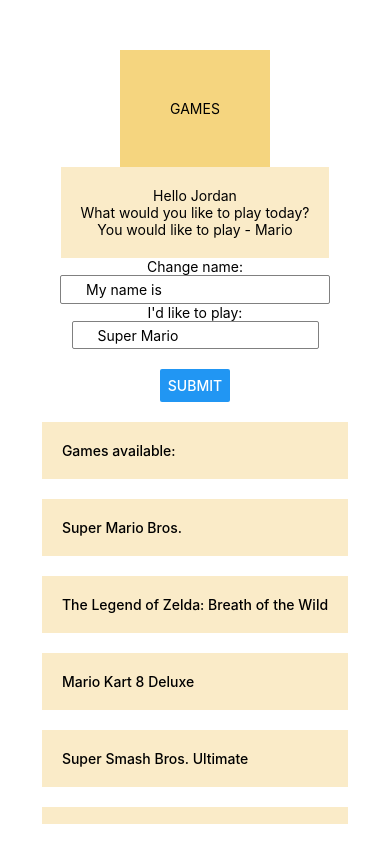
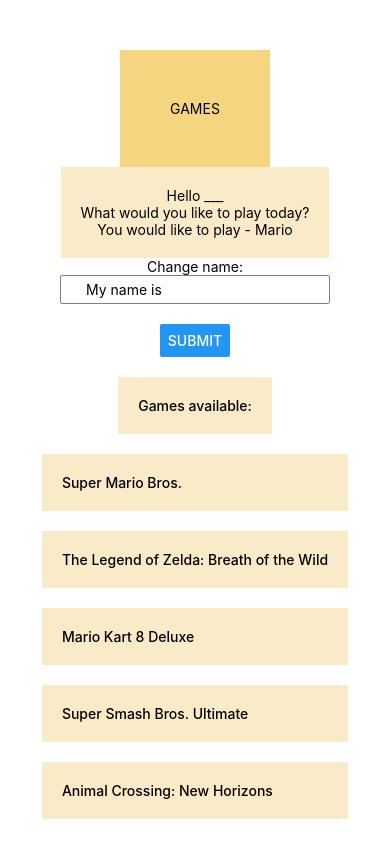
Before and after one commit to Jord000/What-are-you-playing, a React Native app: screen / in a window 390 px wide. Built offline with nearby package versions, Linux system fonts and the light colour scheme.

Commit message:
more functions for choosing a game. error present

```diff
--- a/src/App.tsx
+++ b/src/App.tsx
@@ -1,15 +1,25 @@
-import { StatusBar } from 'expo-status-bar';
-import { registerRootComponent } from 'expo';
-import React, { useState } from 'react'
-import { StyleSheet, Text, View, Button, TextInput, ScrollView,} from 'react-native'
+import { StatusBar } from 'expo-status-bar'
+import { registerRootComponent } from 'expo'
+import React, { useRef, useState } from 'react'
+import {
+  StyleSheet,
+  Text,
+  View,
+  Button,
+  TextInput,
+  FlatList,
+  ScrollView,
+  TouchableOpacity,
+} from 'react-native'
 interface Props {}
-type Game = {id: number, name: string}
+type Game = { id: number; name: string }
 
-const App: React.FC<Props> = ()=>{
-  const [name, setName] = useState<String>('Jordan')
+const App: React.FC<Props> = () => {
+  const [name, setName] = useState<String>('___')
+  const [displayName, setDisplayName] = useState<String>(name)
   const [gameChosen, setGameChosen] = useState<String>('Mario')
-  const [games, setGames] = useState<Array<Game>>(
-    [{ id: 1, name: 'Super Mario Bros.' },
+  const [games, setGames] = useState<Array<Game>>([
+    { id: 1, name: 'Super Mario Bros.' },
     { id: 2, name: 'The Legend of Zelda: Breath of the Wild' },
     { id: 3, name: 'Mario Kart 8 Deluxe' },
     { id: 4, name: 'Super Smash Bros. Ultimate' },
@@ -18,7 +28,19 @@
     { id: 7, name: 'Pokémon Sword and Shield' },
     { id: 8, name: 'Metroid Dread' },
     { id: 9, name: 'Fire Emblem: Three Houses' },
-    { id: 10, name: `Luigi's Mansion 3` }])
+    { id: 10, name: `Luigi's Mansion 3` },
+  ])
+
+  const pressGame: Function = (item: Game) => {
+    setGameChosen(item.name)
+  }
+  const textInputRef = useRef<HTMLInputElement>()
+
+  const pressSubmit: Function = () => {
+    setDisplayName(name)
+    setName('')
+    textInputRef.current.clear()
+  }
 
   return (
     <View style={styles.container}>
@@ -26,7 +48,7 @@
         <Text style={styles.boldTitle}>GAMES</Text>
       </View>
       <View style={styles.body}>
-        <Text>Hello {name}</Text>
+        <Text>Hello {displayName}</Text>
         <Text>What would you like to play today?</Text>
         <Text>You would like to play - {gameChosen}</Text>
         <Text></Text>
@@ -39,32 +61,37 @@
         onChangeText={(val) => {
           setName(val)
         }}
-      />
-      <Text>I'd like to play:</Text>
-      <TextInput
-        style={styles.input}
-        placeholder="Super Mario"
-        onChangeText={(val) => {
-          setGameChosen(val)
-        }}
-        multiline
+        ref={textInputRef}
       />
       <View style={styles.buttonContainer}>
-        <Button title="submit" />
+        <Button
+          onPress={() => {
+            pressSubmit()
+          }}
+          title="submit"
+        />
       </View>
-      <ScrollView>
-        <View ><Text style={styles.games}>Games available:</Text></View>
-    {games.map((game)=>{
-      return <View key={game.id}><Text style={styles.games}>{game.name}</Text></View>
-    })}
-      </ScrollView>
+      <View>
+        <Text style={styles.games}>Games available:</Text>
+      </View>
+      <FlatList
+        numColumns={1}
+        data={games}
+        renderItem={({ item }) => (
+          <TouchableOpacity
+            onPress={() => {
+              pressGame(item)
+            }}
+          >
+            <Text style={styles.games}>{item.name}</Text>
+          </TouchableOpacity>
+        )}
+      />
 
       <StatusBar style="auto" />
     </View>
   )
 }
-
-
 
 const styles = StyleSheet.create({
   container: {
@@ -72,7 +99,7 @@
     backgroundColor: '#fff',
     alignItems: 'center',
     justifyContent: 'center',
-    marginTop:50,
+    marginTop: 50,
     marginBottom: 20,
   },
   header: {
@@ -105,7 +132,8 @@
     padding: 20,
     backgroundColor: '#faebc8',
     marginBottom: 20,
-  }
+    marginHorizontal: 5,
+  },
 })
 
 registerRootComponent(App)
```
